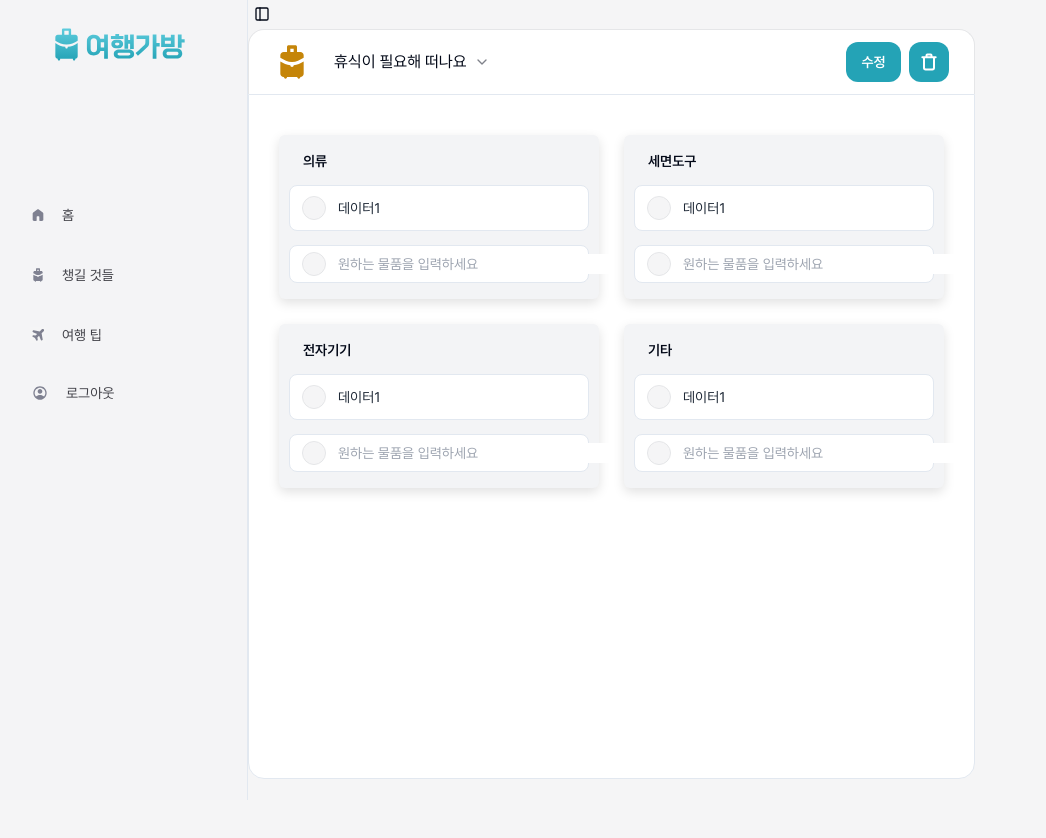
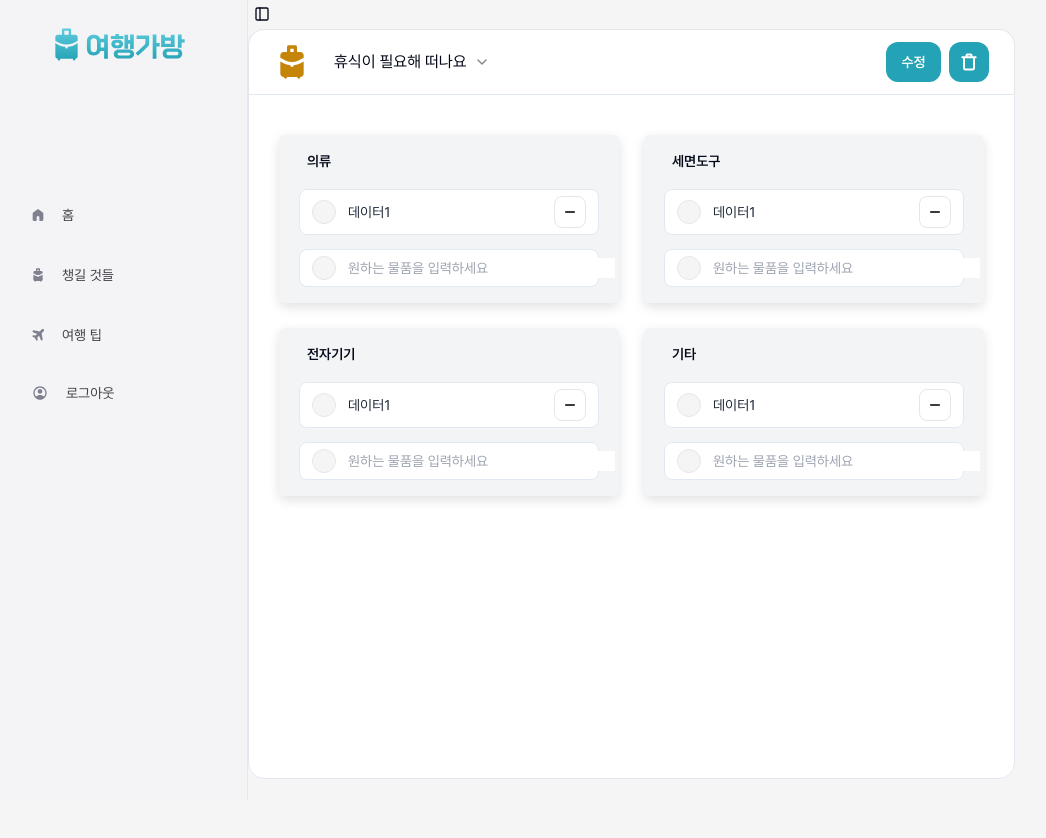
Before and after one commit to jiwonly/TravelBag, a React (Vite) app in the folder m7-frontend/: page /template/7 in a window 1280 px wide. Shown: the top 838 px of the page, without its empty margins (8-1054 px from the left). Built offline with nearby package versions, Linux system fonts and the light colour scheme.

Commit message:
✨ feat: 리스트 추가 및 삭제 기능, 스크롤바 수정

```diff
--- a/m7-frontend/src/api/api.js
+++ b/m7-frontend/src/api/api.js
@@ -60,6 +60,7 @@ const TravelAPI = () => {
     fetchAirlines();
   }, []);
 
+  // 데이터 확인을 위한 UI
   return (
     <div>
       <h1>Travel API Example</h1>
--- a/m7-frontend/src/components/CheckData.jsx
+++ b/m7-frontend/src/components/CheckData.jsx
@@ -3,11 +3,15 @@ import Checkbox_Yes from "../assets/Checkbox_Yes.svg";
 import Checkbox_No from "../assets/Checkbox_No.svg";
 import CheckData_minus from "../assets/CheckData_minus.svg";
 
-export function CheckData({ id, content, isEdit }) {
+export function CheckData({ id, content, isEdit, onDelete }) {
   const [checked, setChecked] = useState(false);
 
   const toggleCheckbox = () => {
     setChecked(!checked);
+  };
+
+  const handleDelete = () => {
+    onDelete(id);
   };
 
   return (
@@ -21,7 +25,10 @@ export function CheckData({ id, content, isEdit }) {
         />
         <p className="text-sm text-gray-800">{content}</p>
       </div>
-      <button className="flex justify-center items-center rounded-md bg-white invisible">
+      <button
+        onClick={handleDelete}
+        className="flex justify-center items-center rounded-md bg-white"
+      >
         <img src={CheckData_minus} />
       </button>
     </div>
--- a/m7-frontend/src/components/CheckInput.jsx
+++ b/m7-frontend/src/components/CheckInput.jsx
@@ -1,8 +1,35 @@
 import { useState } from "react";
 import Checkbox_No from "../assets/Checkbox_No.svg";
 import CheckData_plus from "../assets/CheckData_plus.svg";
+import { CheckData } from "./CheckData";
 
-export function CheckInput() {
+export function CheckInput({ setData, isEdit }) {
+  const [inputValue, setInputValue] = useState("");
+
+  const handleChange = (e) => {
+    setInputValue(e.target.value);
+  };
+
+  const handleAdd = () => {
+    if (inputValue.trim()) {
+      setData((prevData) => [
+        ...prevData,
+        {
+          id: prevData.length + 1,
+          content: inputValue,
+        },
+      ]);
+      setInputValue(""); // 입력창 초기화
+    }
+  };
+
+  // enter 키 입력 시 추가
+  const handleKeyDown = (e) => {
+    if (e.key === "Enter") {
+      handleAdd();
+    }
+  };
+
   return (
     <div className="flex justify-between items-center border bg-white w-[300px] px-3 py-1.5 rounded-lg">
       <div className="flex items-center gap-3">
@@ -10,9 +37,15 @@ export function CheckInput() {
         <input
           className="text-gray-800 text-sm outline-none"
           placeholder="원하는 물품을 입력하세요"
+          value={inputValue}
+          onChange={handleChange}
+          onKeyDown={handleKeyDown}
         />
       </div>
-      <button className="flex justify-center items-center rounded-md bg-white">
+      <button
+        onClick={handleAdd}
+        className="flex justify-center items-center rounded-md bg-white"
+      >
         <img src={CheckData_plus} />
       </button>
     </div>
--- a/m7-frontend/src/components/CheckList.jsx
+++ b/m7-frontend/src/components/CheckList.jsx
@@ -1,14 +1,28 @@
 import { CheckData } from "./CheckData";
 import { CheckInput } from "./CheckInput";
+import { useState } from "react";
+import "../styles/scrollbar.css";
 
-export function CheckList({ title, data, isEdit }) {
+export function CheckList({ title, isEdit }) {
+  const [data, setData] = useState([{ id: 1, content: "데이터1" }]);
+  const handleDelete = (id) => {
+    setData(data.filter((item) => item.id !== id));
+  };
+
   return (
-    <div className="flex flex-col bg-gray-100 py-4 px-1 rounded-md w-[320px] h-auto gap-[14px] shadow-[0px_4px_12px_0px_rgba(0,0,0,0.12)]">
-      <p className="font-bold ml-5 text-sm">{title}</p>
+    <div className="flex flex-col bg-gray-100 py-4 px-1 rounded-md w-[340px] h-auto gap-[14px] shadow-[0px_4px_12px_0px_rgba(0,0,0,0.12)]">
+      <p className="font-bold mb-1 ml-6 text-sm">{title}</p>
 
-      <div className="flex flex-col items-center gap-[14px]">
-        <CheckData content="데이터1" />
-        <CheckInput />
+      <div className="flex flex-col items-center gap-[14px] max-h-[400px] overflow-y-auto scrollbar-thin">
+        {data.map((item) => (
+          <CheckData
+            key={item.id}
+            id={item.id}
+            content={item.content}
+            onDelete={handleDelete}
+          />
+        ))}
+        <CheckInput setData={setData} />
       </div>
     </div>
   );
--- a/m7-frontend/src/components/CustomTemplate.jsx
+++ b/m7-frontend/src/components/CustomTemplate.jsx
@@ -2,6 +2,7 @@ import Header from "./Header";
 import { CheckList } from "./CheckList";
 
 const CustomTemplate = ({ isTemplate, icon, id, title, data }) => {
+
   return (
     <div>
       <Header
--- /dev/null
+++ b/m7-frontend/src/styles/scrollbar.css
@@ -0,0 +1,22 @@
+/* width */
+::-webkit-scrollbar {
+  width: 6px;
+  height: 6px;
+}
+
+/* Track */
+::-webkit-scrollbar-track {
+  background: none;
+  border-radius: 5px;
+}
+
+/* Handle */
+::-webkit-scrollbar-thumb {
+  background: #999;
+  border-radius: 5px;
+}
+
+/* Handle on hover */
+::-webkit-scrollbar-thumb:hover {
+  background: #777;
+}
```
Also changed, not shown: m7-frontend/src/styles/global.css (line endings or trailing spaces).
